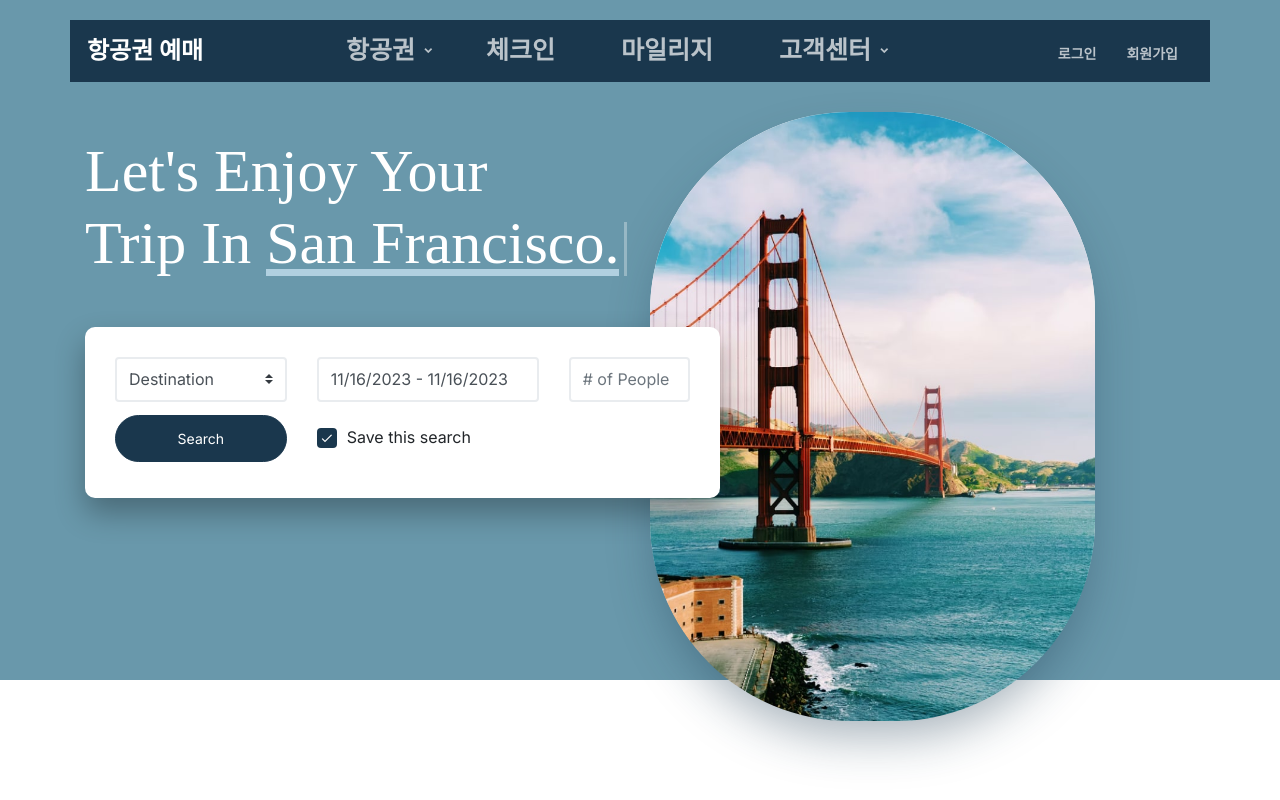
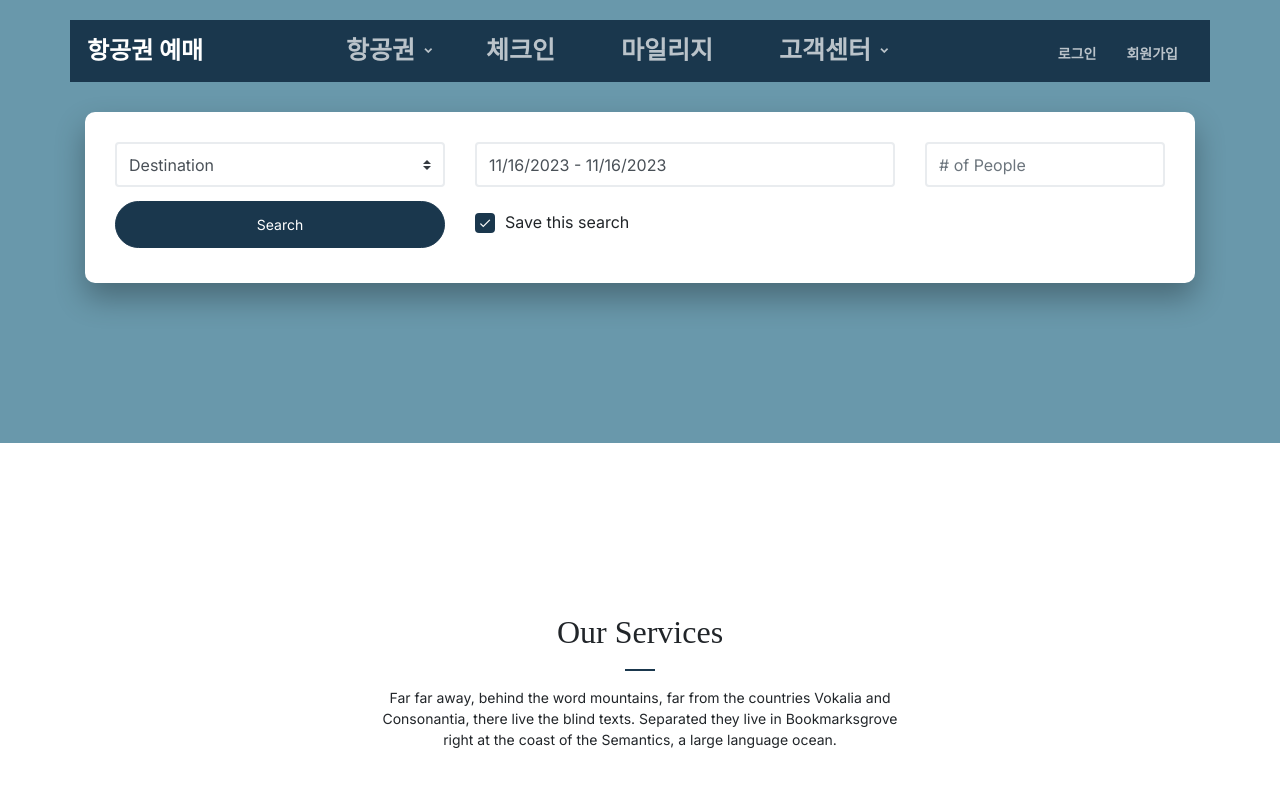
Before and after one commit to ljy1348/project, a React (Create React App) app in the folder front/: page / in a window 1280 px wide. Shown: the top 800 px of the page. Built offline with nearby package versions, Linux system fonts and the light colour scheme; a web font is replaced by a local one.

Commit message:
Update Home.tsx

```diff
--- a/front/src/pages/Home.tsx
+++ b/front/src/pages/Home.tsx
@@ -15,14 +15,10 @@ function Home() {
       {/* 여기 */}
       {/* 1 */}
       <div className="hero">
-        <div className="container">
+        <div className="container hero-inner">
           <div className="row align-items-center">
-            <div className="col-lg-7">
+            <div className="col-lg-12">
               <div className="intro-wrap">
-                <h1 className="mb-5">
-                  <span className="d-block">Let's Enjoy Your</span> Trip In{" "}
-                  <span className="typed-words"></span>
-                </h1>
 
                 <div className="row">
                   <div className="col-12">
@@ -79,35 +75,6 @@ function Home() {
                     </form>
                   </div>
                 </div>
-              </div>
-            </div>
-            <div className="col-lg-5">
-              <div className="slides">
-                <img
-                  src="images/hero-slider-1.jpg"
-                  alt="Image"
-                  className="img-fluid active"
-                />
-                <img
-                  src="images/hero-slider-2.jpg"
-                  alt="Image"
-                  className="img-fluid"
-                />
-                <img
-                  src="images/hero-slider-3.jpg"
-                  alt="Image"
-                  className="img-fluid"
-                />
-                <img
-                  src="images/hero-slider-4.jpg"
-                  alt="Image"
-                  className="img-fluid"
-                />
-                <img
-                  src="images/hero-slider-5.jpg"
-                  alt="Image"
-                  className="img-fluid"
-                />
               </div>
             </div>
           </div>
```
